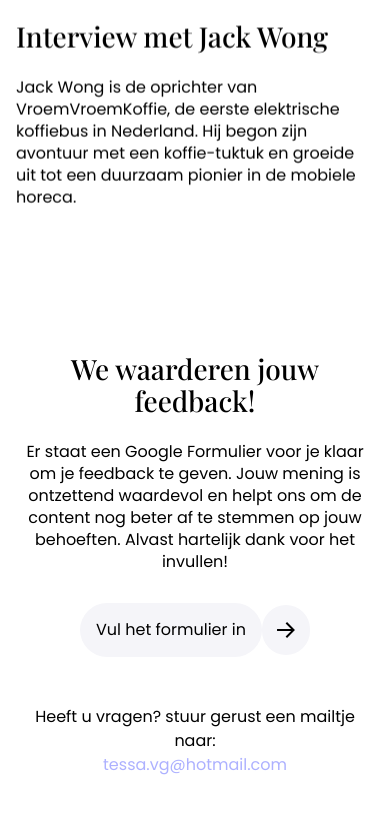
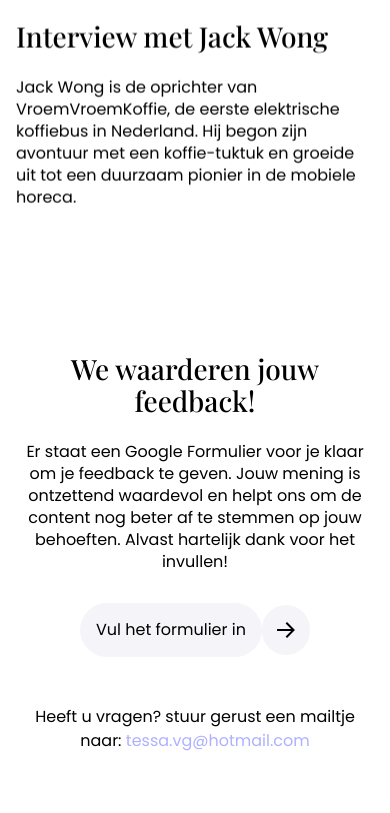
Before and after one commit to Tim-van-Gemert/Duurzaamheid-Op-Wielen, a Next.js app: page / in a window 390 px wide. Shown: the part 1772-2585 px from the top of the page. Built offline with nearby package versions, Linux system fonts and the light colour scheme; a web font is replaced by a local one.

Commit message:
Fix contact text

```diff
--- a/_tailwind/config/grid.js
+++ b/_tailwind/config/grid.js
@@ -5,7 +5,7 @@
 const screens = {
   'xs': '414px',
   'mobile': {'max': '639px'},
-  'sm': '640px',
+  'sm': '400px',
   'md': '768px',
   'lg': '1024px',
   'nav-drawer': {'max': '899px'},
--- a/src/app/components/modules/contact.js
+++ b/src/app/components/modules/contact.js
@@ -22,7 +22,7 @@
           </div>
         </a>
         </div>
-        <div className='flex flex-col mt-12 md:mt-10 reveal-on-scroll'>
+        <div className='mt-12 sm:flex sm:flex-col md:mt-10 reveal-on-scroll'>
           <span>Heeft u vragen? stuur gerust een mailtje naar: </span><a href="mailto:tessa.vg@hotmail.com" className="text-[#ADB1FF]">tessa.vg@hotmail.com</a>
         </div>
       </div>
```
